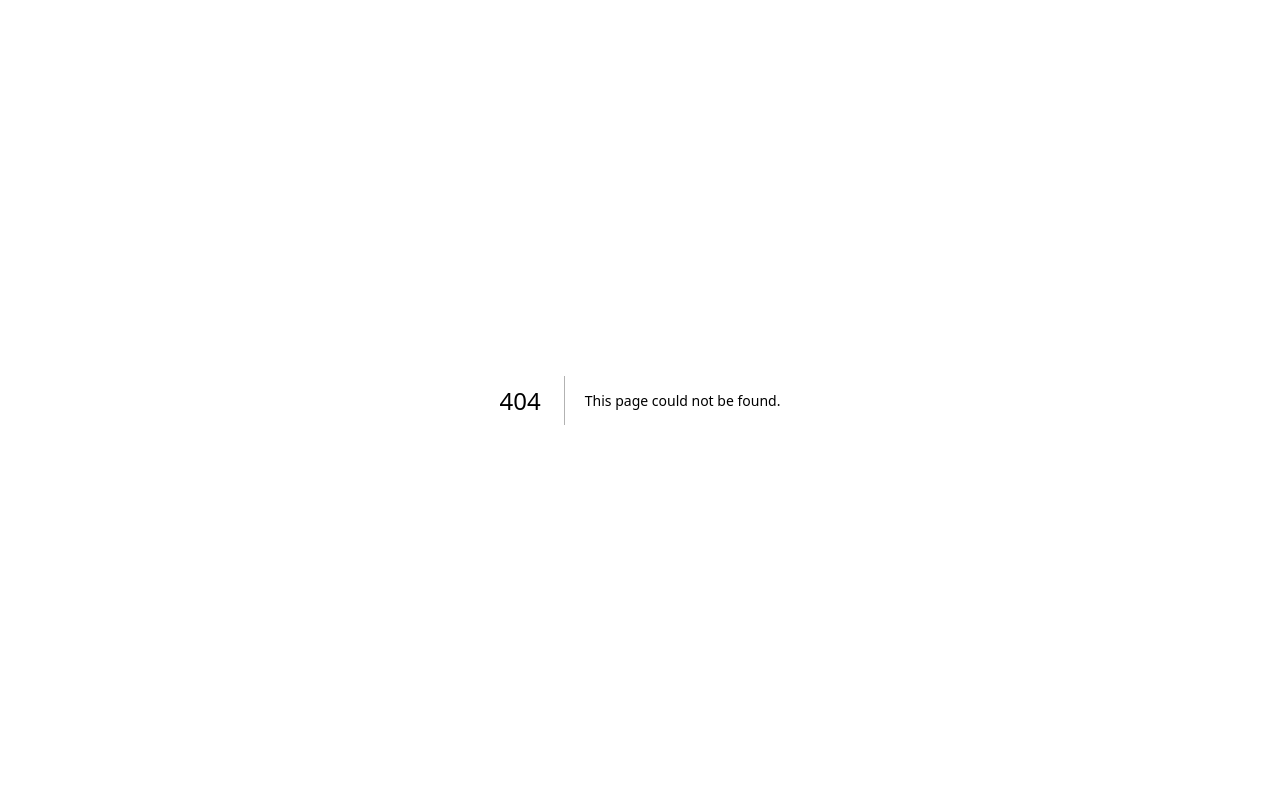
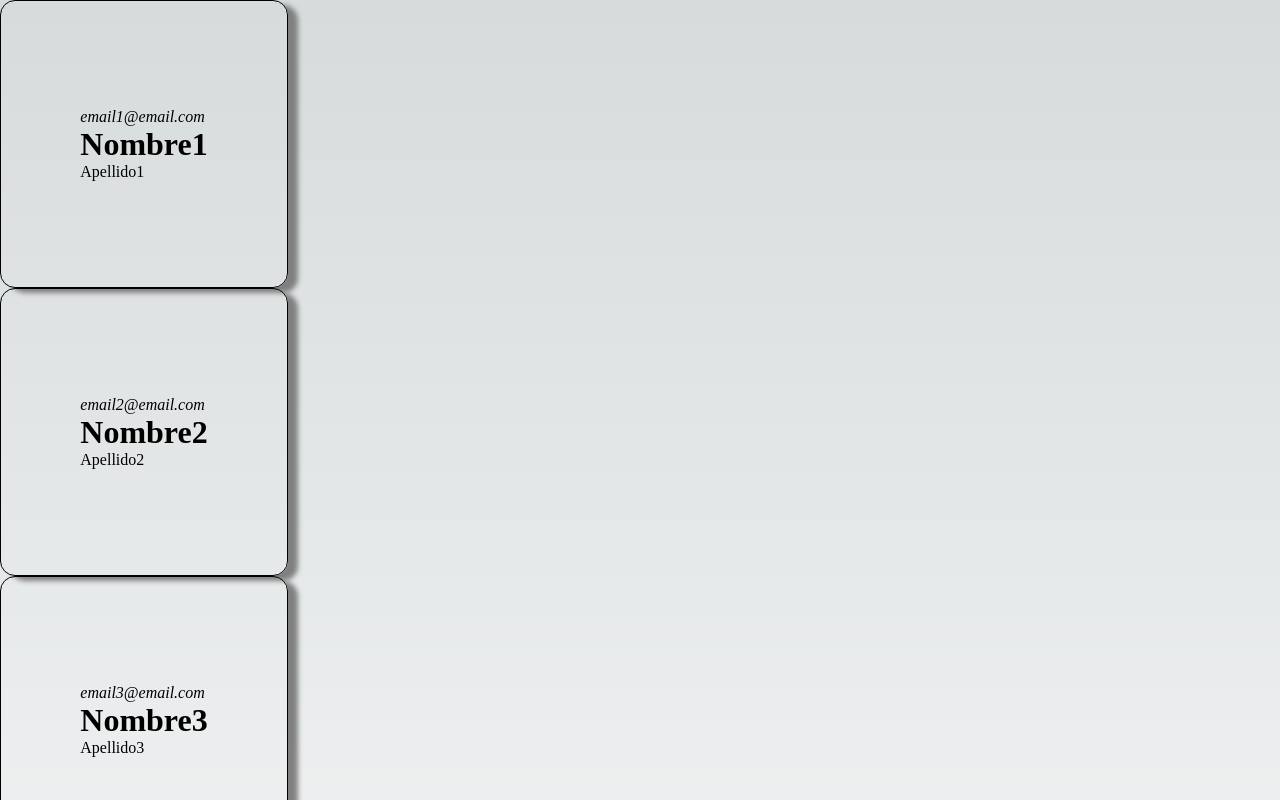
Before and after one commit to m-admax/first-app-react, a Next.js app: page /table in a window 1280 px wide. Before the commit this address had no page. Shown: the top 800 px of the page. Built offline with nearby package versions, Linux system fonts and the light colour scheme.

Commit message:
Avances 22-06-23

```diff
--- /dev/null
+++ b/src/Componentes/Card/index.js
@@ -0,0 +1,20 @@
+import styles from './styles.module.css'
+const card = ({titulo, icono, descripcion}) => {
+   //JS
+   return(//JSX
+       <>
+           <div className={styles.containerCard}>
+               <div className={styles.containerContentCard}>
+                   <div>
+                       <i>{icono}</i>
+                       <h1>{titulo}</h1>
+                       <div>{descripcion}</div>
+                   </div>
+               </div>
+           </div>
+
+       </>
+   )
+}
+
+export default card
--- /dev/null
+++ b/src/Componentes/Card/styles.module.css
@@ -0,0 +1,17 @@
+.containerCard{
+
+    height: 18rem;
+    width: 18rem;
+    border-radius: 15px;
+    border: 1px solid #000;
+    padding: 1  rem;
+    box-shadow: 10px 5px 5px gray;
+}
+.containerContentCard{
+    width: 100%;
+    height: 100%;
+    display: flex;
+    justify-content: center;
+    align-items: center;
+    flex-wrap: wrap;
+}
--- /dev/null
+++ b/src/pages/table.js
@@ -0,0 +1,70 @@
+//BSON
+//JSON -> formato que se envia por http via internet
+//OBJETO ESTRUCTURA
+//PERSONA
+const Persona = {
+    Nombre:"Pepe",
+    Apellido:"Perez",
+    Telefono:"1111111111",
+    email:"email@email.com"
+}
+
+const Personas = [
+
+    {
+        Nombre:"Nombre1",
+        Apellido:"Apellido1",
+        Telefono:"1111111111",
+        Email:"email1@email.com",
+    },
+    {
+        Nombre:"Nombre2",
+        Apellido:"Apellido2",
+        Telefono:"1111111111",
+        Email:"email2@email.com",
+    },
+    {
+        Nombre:"Nombre3",
+        Apellido:"Apellido3",
+        Telefono:"1111111111",
+        Email:"email3@email.com",
+    },
+    {
+        Nombre:"Nombre4",
+        Apellido:"Apellido4",
+        Telefono:"1111111111",
+        Email:"email4@email.com",
+    },
+    {
+        Nombre:"Nombre5",
+        Apellido:"Apellido5",
+        Telefono:"1111111111",
+        Email:"email4@email.com",
+    }
+
+]
+
+import Card from "@/Componentes/Card"
+
+const table = () =>{//Sintaxis JS tradicional
+
+    console.log(Persona);
+
+    return (//Sintaxis JSX componente para react
+        <>
+            {
+             Personas.map((item, index)=>{
+                return (<div key={index}>
+                    <Card
+                    titulo={item.Nombre}
+                    descripcion={item.Apellido}
+                    icono={item.Email}
+                    ></Card>
+                    </div>)
+             })
+            }
+
+        </>
+    )
+}
+export default table
--- /dev/null
+++ b/src/styles/about.module.css
@@ -0,0 +1,15 @@
+.container{
+    --bs-gutter-x: 1.5rem;
+        --bs-gutter-y: 0;
+        display: flex;
+        flex-wrap: wrap;
+        justify-content: center;
+        align-items: center;
+}
+.containerCard{
+    display: flex;
+    justify-content: space-around;
+    width: 100%;
+    height: 100vh;
+    margin-bottom: 1rem;
+}
```
Also changed, not shown: src/pages/about.js (added, +41 -0 lines), src/pages/homework.js (added, +28 -0 lines), src/pages/servicios.js (added, +24 -0 lines), src/styles/servicios.module.css (added, +26 -0 lines).
